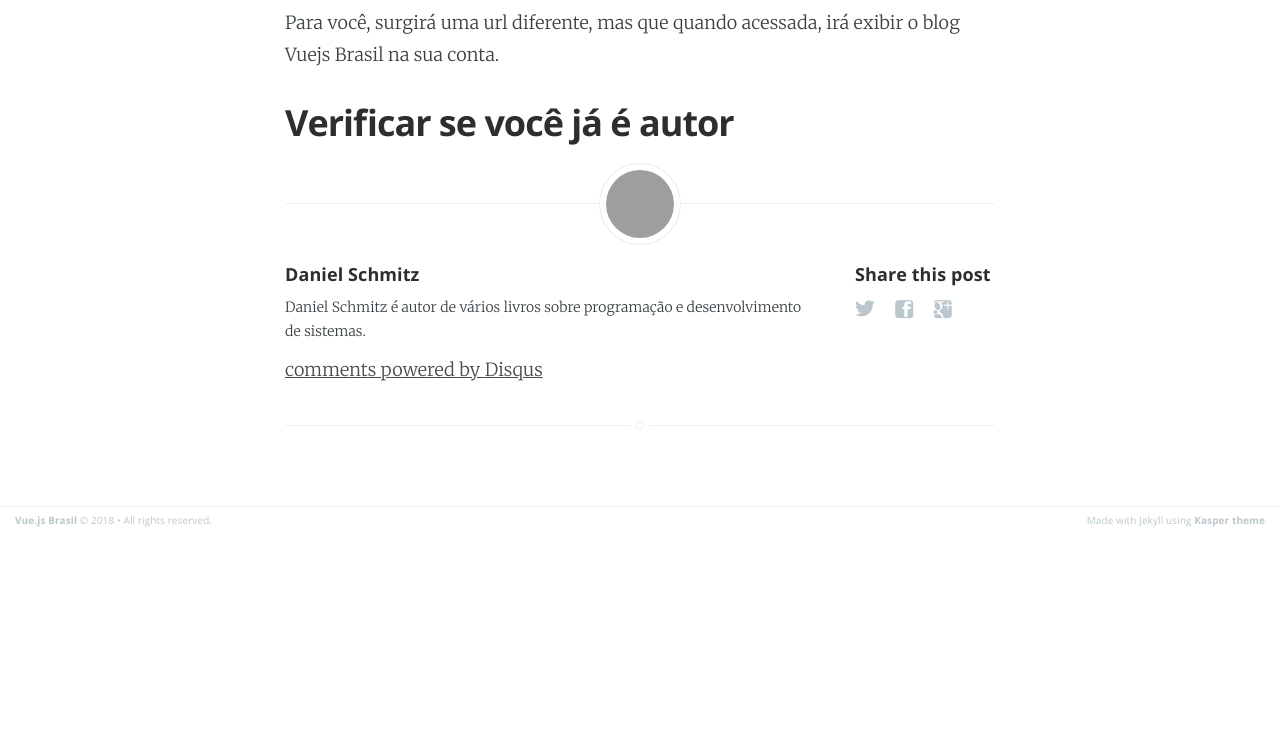
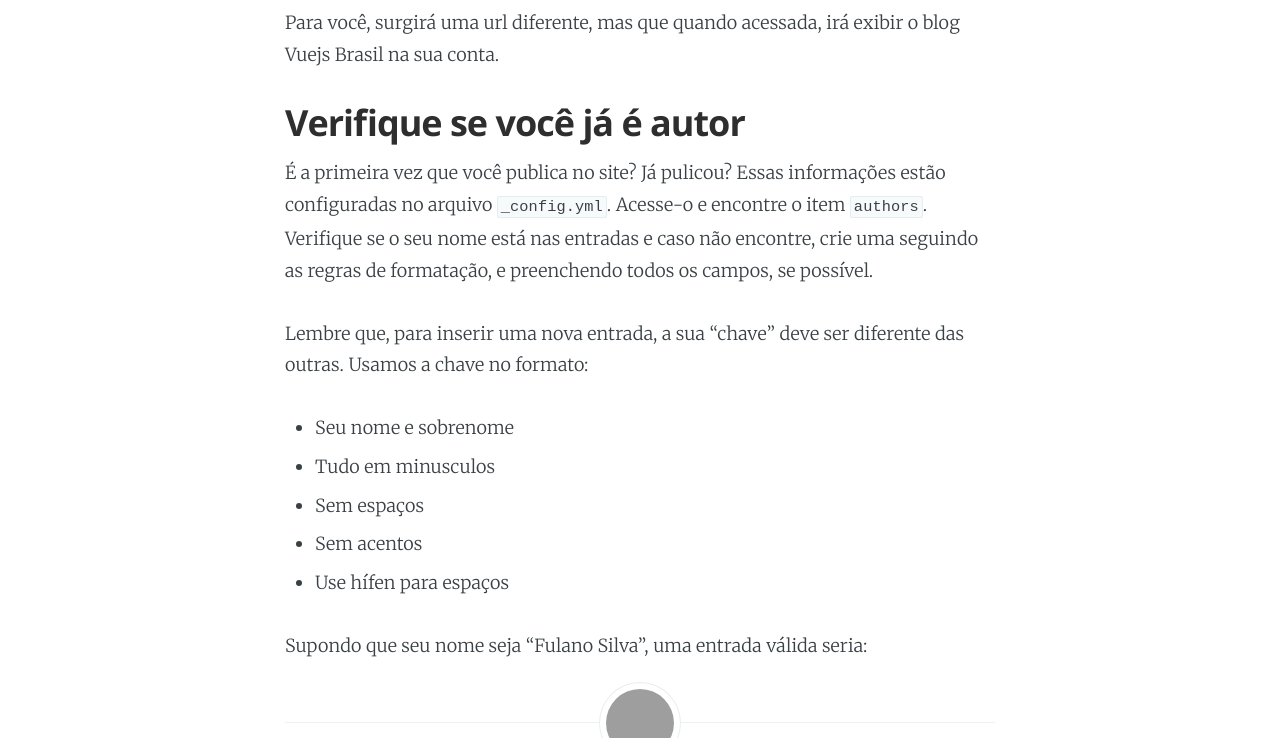
Before and after one commit to vuejs-br/blog, a Jekyll site: the page built from _posts/2018-03-28-como-publicar-no-blog-vuejs-brasil.md, in a window 1280 px wide and 900 px high, scrolled down 2243 px, cut to the strip 162-900 px from the top of the window. Built offline with Jekyll 4.4.1, drawn with Linux system fonts in a browser that asks for light colours; comment, search, counter and statistics services are not loaded; before the commit the page ends 2940 px from its top, so only the background shows below that; grey boxes are pictures that could not be loaded.

```diff
--- a/_posts/2018-03-28-como-publicar-no-blog-vuejs-brasil.md
+++ b/_posts/2018-03-28-como-publicar-no-blog-vuejs-brasil.md
@@ -42,4 +42,16 @@
 
 Para você, surgirá uma url diferente, mas que quando acessada, irá exibir o blog Vuejs Brasil na sua conta.
 
-## Verificar se você já é autor
+## Verifique se você já é autor
+
+É a primeira vez que você publica no site? Já pulicou? Essas informações estão configuradas no arquivo `_config.yml`. Acesse-o e encontre o item `authors`. Verifique se o seu nome está nas entradas e caso não encontre, crie uma seguindo as regras de formatação, e preenchendo todos os campos, se possível.
+
+Lembre que, para inserir uma nova entrada, a sua "chave" deve ser diferente das outras. Usamos a chave no formato:
+
+- Seu nome e sobrenome
+- Tudo em minusculos
+- Sem espaços
+- Sem acentos
+- Use hífen para espaços
+
+Supondo que seu nome seja "Fulano Silva", uma entrada válida seria:
```
